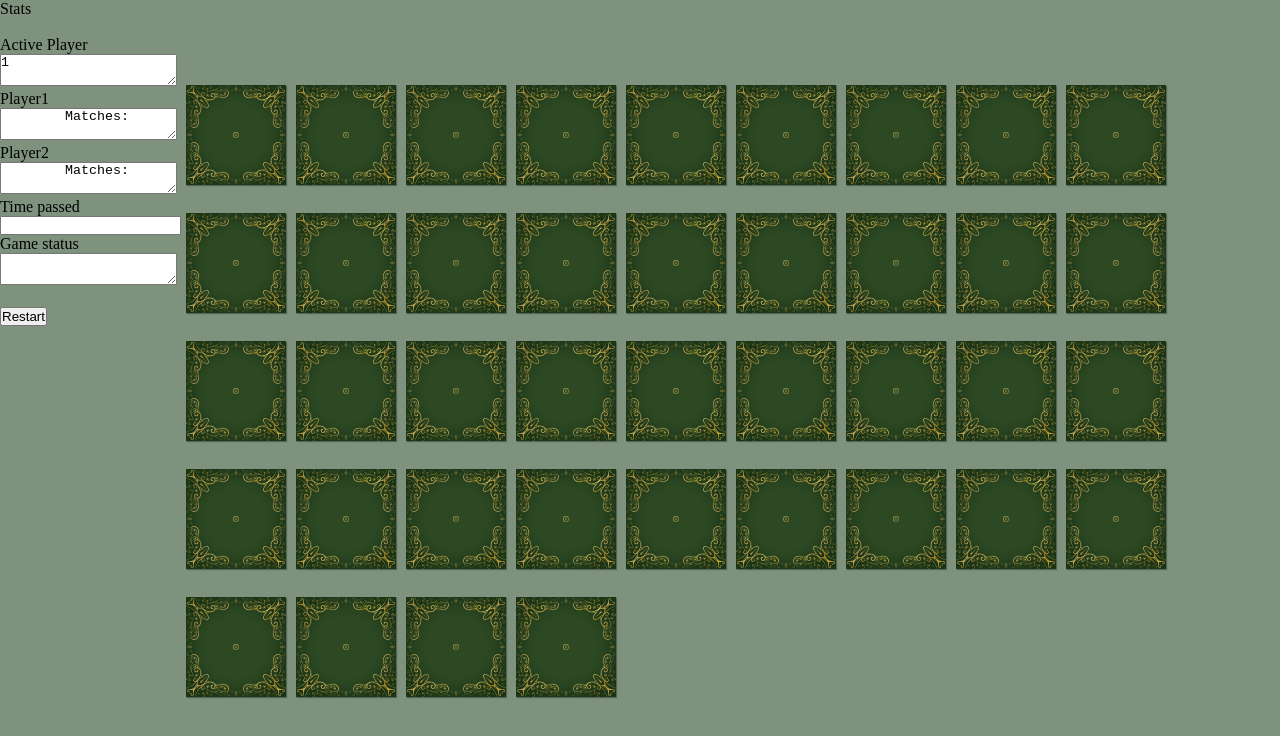
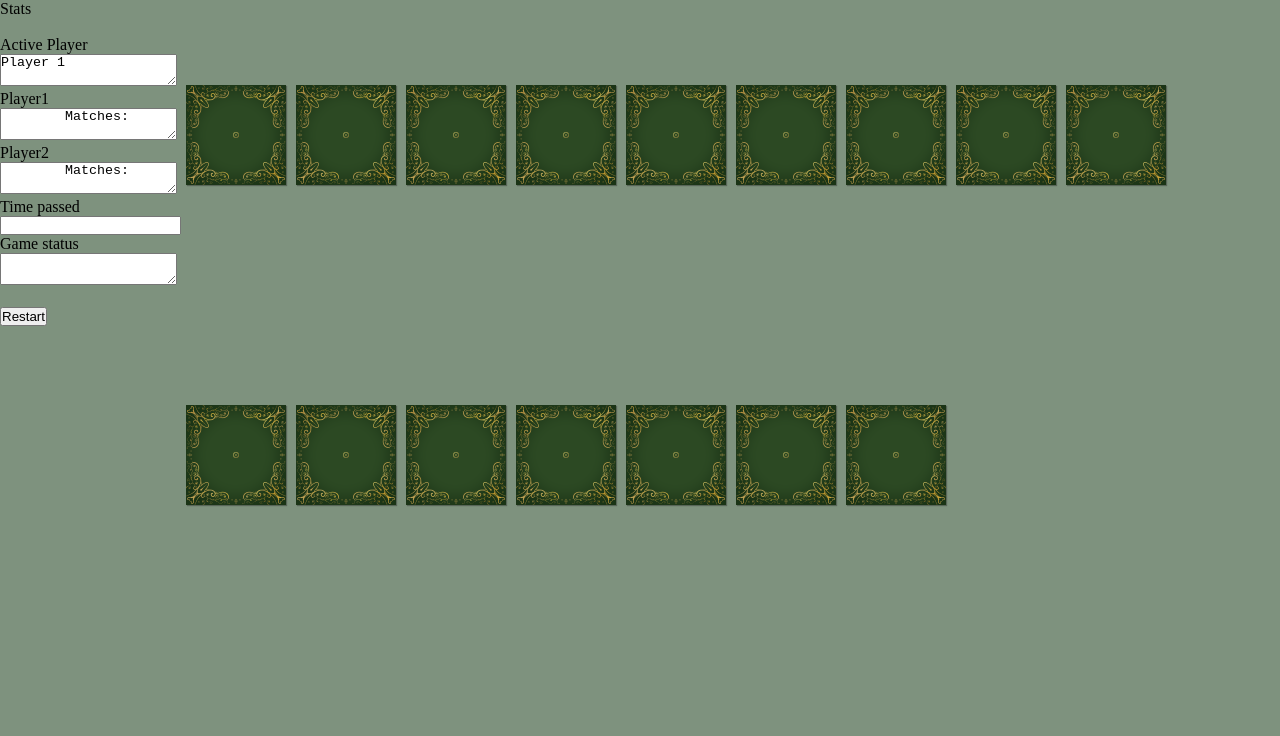
Before and after one commit to JanaBuch/Programmieren-1, a plain HTML site: page FinalProjectMemory/index.html in a window 1280 px wide. Drawn offline with Linux system fonts and the light colour scheme.

Commit message:
Attempting to add players
An so far fruitless attempt on adding difficulty and players

```diff
--- a/FinalProjectMemory/MakeItWork.js
+++ b/FinalProjectMemory/MakeItWork.js
@@ -4,26 +4,25 @@ let hasFlippedCard = false;
 let firstCard, secondCard;
 let player = 1;
 
+let player1Matches = 0;
+let player2Matches = 0;
+
 let seconds = 0;
 let timer;
 
-//Karten erstellen funktion
+// function easyMode() {
+//   cards.forEach(card => {
+//     card.classList.remove('easy');
+//   })
+
+// }
 
 
 //change player (WIP), Der Spieler wechselt wenn eine runde vorbei ist
 function switchPlayer() {
-  if (player = 1) {
-    player = 2;
-    return
-  }
-  if (player = 2) {
-    player = 1;
-    return
-  }
+  player = player === 1 ? 2 : 1;
+  document.getElementById('ActivePlayerSpace').value = player;
 }
-
-//wählt den die Textbox für den Aktiven Spiler aus
-document.getElementById('ActivePlayerSpace').value = player;
 
 function startTimer() {
   timer = setInterval(updateTimer, 1000); // Timer wird jede Sekunde aktualisiert
@@ -68,6 +67,14 @@ function checkForMatch() {
 
     disableCards();
 
+    if (player === 1) {
+      player1Matches++;
+      document.getElementById('Player1TextSpace').value = 'Matches: ' + player1Matches;
+    } else {
+      player2Matches++;
+      document.getElementById('Player2TextSpace').value = 'Matches: ' + player2Matches;
+    }
+
     resetBoard();
 
     return;
@@ -82,6 +89,7 @@ function checkForMatch() {
       firstCard.classList.remove('flip');
       secondCard.classList.remove('flip');
       resetBoard();
+      switchPlayer();
     }, 900)
   }
 
--- a/FinalProjectMemory/index.html
+++ b/FinalProjectMemory/index.html
@@ -11,11 +11,16 @@
 </head>
 
 <body>
-
+    <!-- <div>
+        <input type="button" value="easy" id="easy" onclick="easyMode()">
+        <input type="button" value="medium" id="medium" onclick="mediumMode()">
+        <input type="button" value="hard" id="hard" onclick="hardMode()">
+        <input type="button" value="master" id="master" onclick="masterMode()">
+    </div> -->
     <div id="textSpace">
         Stats <br> <br>
         Active Player <br>
-        <textarea id="ActivePlayerSpace"></textarea>
+        <textarea id="ActivePlayerSpace">Player 1</textarea>
         Player1<br>
         <textarea id="Player1TextSpace">
         Matches:
@@ -38,206 +43,206 @@
 
     <selection class="board">
 
-            <div class="card" data-framework="Eye">
+        <div class="card easy" data-framework="Eye">
             <img class="front" src="Memorykarten_vorderseite.png" alt="Front">
             <img class="back" src="Eye.png" alt="Eye">
         </div>
 
-       <div class="card" data-framework="Eye">
+        <div class="card easy" data-framework="Eye">
             <img class="front" src="Memorykarten_vorderseite.png" alt="Front">
             <img class="back" src="Eye.png" alt="Eye">
         </div>
 
-       <div class="card" data-framework="Star">
+        <div class="card easy" data-framework="Star">
             <img class="front" src="Memorykarten_vorderseite.png" alt="Front">
             <img class="back" src="Star.png" alt="Star">
         </div>
 
-       <div class="card" data-framework="Star">
+        <div class="card easy" data-framework="Star">
             <img class="front" src="Memorykarten_vorderseite.png" alt="Front">
             <img class="back" src="Star.png" alt="Star">
         </div>
 
-       <div class="card" data-framework="Stag">
+        <div class="card easy" data-framework="Stag">
             <img class="front" src="Memorykarten_vorderseite.png" alt="Front">
             <img class="back" src="Stag.png" alt="Stag">
         </div>
 
-       <div class="card" data-framework="Stag">
+        <div class="card easy" data-framework="Stag">
             <img class="front" src="Memorykarten_vorderseite.png" alt="Front">
             <img class="back" src="Stag.png" alt="Stag">
         </div>
 
-       <div class="card" data-framework="Hand">
+        <div class="card easy" data-framework="Hand">
             <img class="front" src="Memorykarten_vorderseite.png" alt="Front">
             <img class="back" src="Hnadr.png" alt="Hand">
         </div>
 
-       <div class="card" data-framework="Hand">
+        <div class="card easy" data-framework="Hand">
             <img class="front" src="Memorykarten_vorderseite.png" alt="Front">
             <img class="back" src="Handl.png" alt="Hand">
         </div>
 
-       <div class="card" data-framework="Hare">
+        <div class="card easy" data-framework="Hare">
             <img class="front" src="Memorykarten_vorderseite.png" alt="Front">
             <img class="back" src="Hare.png" alt="Hare">
         </div>
 
-       <div class="card" data-framework="Hare">
+        <div class="card easy" data-framework="Hare">
             <img class="front" src="Memorykarten_vorderseite.png" alt="Front">
             <img class="back" src="Hare.png" alt="Hare">
         </div>
 
-       <div class="card" data-framework="Leaf">
+        <div class="card easy" data-framework="Leaf">
             <img class="front" src="Memorykarten_vorderseite.png" alt="Front">
             <img class="back" src="Leaf.png" alt="Leaf">
         </div>
 
-       <div class="card" data-framework="Leaf">
+        <div class="card easy" data-framework="Leaf">
             <img class="front" src="Memorykarten_vorderseite.png" alt="Front">
             <img class="back" src="Leaf.png" alt="Leaf">
         </div>
 
-       <div class="card" data-framework="Sun">
+        <div class="card easy" data-framework="Sun">
             <img class="front" src="Memorykarten_vorderseite.png" alt="Front">
             <img class="back" src="Sun.png" alt="Sun">
         </div>
 
-       <div class="card" data-framework="Sun">
+        <div class="card easy" data-framework="Sun">
             <img class="front" src="Memorykarten_vorderseite.png" alt="Front">
             <img class="back" src="Sun.png" alt="Sun">
         </div>
 
-       <div class="card" data-framework="Spirit">
+        <div class="card easy" data-framework="Spirit">
             <img class="front" src="Memorykarten_vorderseite.png" alt="Front">
             <img class="back" src="Spirit.png" alt="Spirit">
         </div>
 
-       <div class="card" data-framework="Spirit">
+        <div class="card easy" data-framework="Spirit">
             <img class="front" src="Memorykarten_vorderseite.png" alt="Front">
             <img class="back" src="Spirit.png" alt="Spirit">
         </div>
 
-       <div class="card" data-framework="Tree">
+        <!-- <div class="card easy" data-framework="Tree">
             <img class="front" src="Memorykarten_vorderseite.png" alt="Front">
             <img class="back" src="Tree.png" alt="Tree">
         </div>
 
-       <div class="card" data-framework="Tree">
+        <div class="card easy" data-framework="Tree">
             <img class="front" src="Memorykarten_vorderseite.png" alt="Front">
             <img class="back" src="Tree.png" alt="Tree">
         </div>
 
-       <div class="card" data-framework="Moon">
+        <div class="card easy" data-framework="Moon">
             <img class="front" src="Memorykarten_vorderseite.png" alt="Front">
             <img class="back" src="Moon.png" alt="Moon">
 
         </div>
 
-       <div class="card" data-framework="Moon">
+        <div class="card easy" data-framework="Moon">
             <img class="front" src="Memorykarten_vorderseite.png" alt="Front">
             <img class="back" src="Moon.png" alt="Moon">
         </div>
 
-       <div class="card" data-framework="DragonSkull">
+        <div class="card easy" data-framework="DragonSkull">
             <img class="front" src="Memorykarten_vorderseite.png" alt="Front">
             <img class="back" src="Dragonskull.png" alt="DragonSkull">
         </div>
 
-       <div class="card" data-framework="DragonSkull">
+        <div class="card easy" data-framework="DragonSkull">
             <img class="front" src="Memorykarten_vorderseite.png" alt="Front">
             <img class="back" src="Dragonskull.png" alt="DragonSkull">
         </div>
 
-       <div class="card" data-framework="Garlic">
+        <div class="card easy" data-framework="Garlic">
             <img class="front" src="Memorykarten_vorderseite.png" alt="Front">
             <img class="back" src="garlic.png" alt="Garlic">
         </div>
 
-       <div class="card" data-framework="Garlic">
+        <div class="card easy" data-framework="Garlic">
             <img class="front" src="Memorykarten_vorderseite.png" alt="Front">
             <img class="back" src="garlic.png" alt="Garlic">
         </div>
 
-       <div class="card" data-framework="Drop">
+        <div class="card easy" data-framework="Drop">
             <img class="front" src="Memorykarten_vorderseite.png" alt="Front">
             <img class="back" src="Waterdrop.png" alt="Drop">
         </div>
 
-       <div class="card" data-framework="Drop">
+        <div class="card easy" data-framework="Drop">
             <img class="front" src="Memorykarten_vorderseite.png" alt="Front">
             <img class="back" src="Waterdrop.png" alt="Drop">
         </div>
 
-       <div class="card" data-framework="Kiwi">
+        <div class="card easy" data-framework="Kiwi">
             <img class="front" src="Memorykarten_vorderseite.png" alt="Front">
             <img class="back" src="Kiwi.png" alt="Kiwi">
         </div>
 
-       <div class="card" data-framework="Kiwi">
+        <div class="card easy" data-framework="Kiwi">
             <img class="front" src="Memorykarten_vorderseite.png" alt="Front">
             <img class="back" src="Kiwi.png" alt="Kiwi">
         </div>
 
-       <div class="card" data-framework="Weasel">
+        <div class="card easy" data-framework="Weasel">
             <img class="front" src="Memorykarten_vorderseite.png" alt="Front">
             <img class="back" src="Weasel.png" alt="Weasel">
         </div>
 
-       <div class="card" data-framework="Weasel">
+        <div class="card easy" data-framework="Weasel">
             <img class="front" src="Memorykarten_vorderseite.png" alt="Front">
             <img class="back" src="Weasel.png" alt="Weasel">
         </div>
 
-       <div class="card" data-framework="Eternity">
+        <div class="card medium" data-framework="Eternity">
             <img class="front" src="Memorykarten_vorderseite.png" alt="Front">
             <img class="back" src="Eternity.png" alt="Eternity">
         </div>
 
-       <div class="card" data-framework="Eternity">
+        <div class="card medium" data-framework="Eternity">
             <img class="front" src="Memorykarten_vorderseite.png" alt="Front">
             <img class="back" src="Eternity.png" alt="Eternity">
         </div>
 
-       <div class="card" data-framework="Fire">
+        <div class="card medium" data-framework="Fire">
             <img class="front" src="Memorykarten_vorderseite.png" alt="Front">
             <img class="back" src="Fire.png" alt="Fire">
         </div>
 
-       <div class="card" data-framework="Fire">
+        <div class="card medium" data-framework="Fire">
             <img class="front" src="Memorykarten_vorderseite.png" alt="Front">
             <img class="back" src="Fire.png" alt="Fire">
         </div>
 
-       <div class="card" data-framework="Oroborus">
+        <div class="card medium" data-framework="Oroborus">
             <img class="front" src="Memorykarten_vorderseite.png" alt="Front">
             <img class="back" src="Oroborus.png" alt="Oroborus">
         </div>
 
-       <div class="card" data-framework="Oroborus">
+        <div class="card medium" data-framework="Oroborus">
             <img class="front" src="Memorykarten_vorderseite.png" alt="Front">
             <img class="back" src="Oroborus.png" alt="Oroborus">
         </div>
 
-       <div class="card" data-framework="Salamander">
+        <div class="card medium" data-framework="Salamander">
             <img class="front" src="Memorykarten_vorderseite.png" alt="Front">
             <img class="back" src="Salamander.png" alt="Salamander">
         </div>
 
-       <div class="card" data-framework="Salamander">
+        <div class="card medium" data-framework="Salamander">
             <img class="front" src="Memorykarten_vorderseite.png" alt="Front">
             <img class="back" src="Salamander.png" alt="Salamander">
         </div>
 
-       <div class="card" data-framework="Godess">
+        <div class="card medium" data-framework="Godess">
             <img class="front" src="Memorykarten_vorderseite.png" alt="Front">
             <img class="back" src="Godess.png" alt="Godess">
         </div>
 
-       <div class="card" data-framework="Godess">
+        <div class="card medium" data-framework="Godess">
             <img class="front" src="Memorykarten_vorderseite.png" alt="Front">
             <img class="back" src="Godess.png" alt="Godess">
-        </div>
+        </div> -->
 
         <section>
             <script src="MakeItWork.js"></script>
```
Also changed, not shown: FinalProjectMemory/style.css (+13 -0 lines). Lines whose indentation alone changed are shown as unchanged.
